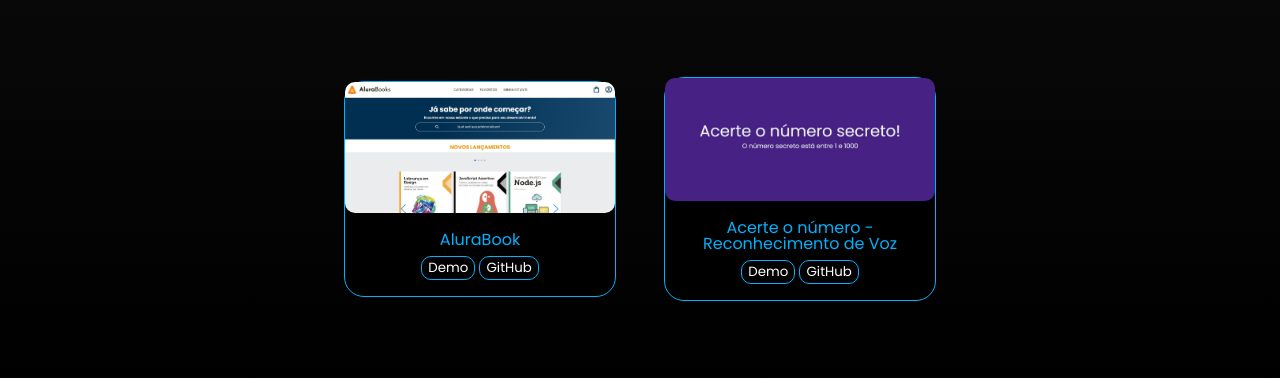
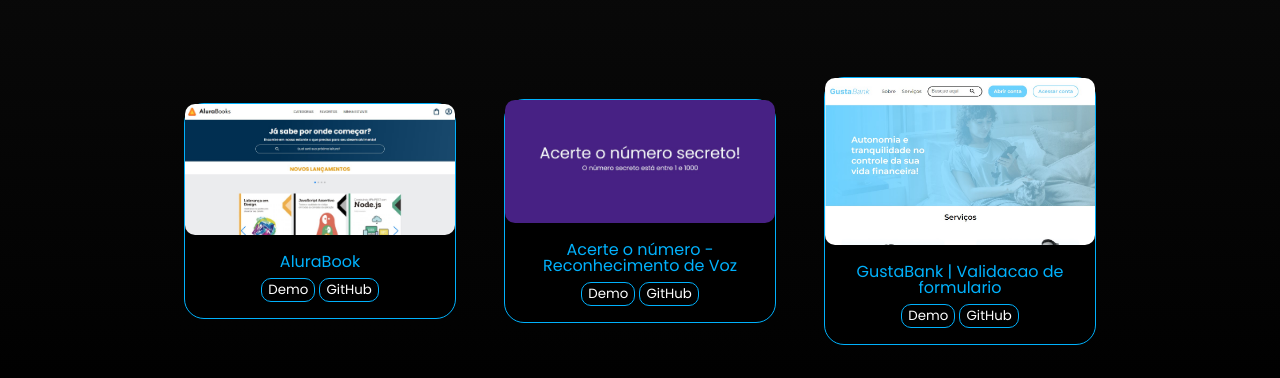
Before and after one commit to GustavoVSouza/Site-Portif-lio, a plain HTML site: page index.html in a window 1280 px wide. Shown: the part 1625-2003 px from the top of the page. Drawn offline with Linux system fonts and the light colour scheme.

Commit message:
Projeto 7 adicionado

```diff
--- a/index.html
+++ b/index.html
@@ -105,6 +105,12 @@
                     <a href="https://jogo-com-reconhecimento-de-voz-amber.vercel.app/" target="_blank"><button class="projetos__card-botao">Demo</button></a>
                     <a href="https://github.com/GustavoVSouza/Jogo-com-Reconhecimento-de-Voz" target="_blank"><button class="projetos__card-botao">GitHub</button></a>
                 </li>
+                <li class="projetos__card">
+                    <img class="projetos__card-img" src="assets/img/Projeto 7.jpg" alt="Imagem do projeto de jogo com reconhecimento de voz">
+                    <h3 class="projetos__card-titulo">GustaBank | Validacao de formulario</h3>
+                    <a href="https://gusta-bank.vercel.app/" target="_blank"><button class="projetos__card-botao">Demo</button></a>
+                    <a href="https://github.com/GustavoVSouza/GustaBank-Validacao-de-formulario" target="_blank"><button class="projetos__card-botao">GitHub</button></a>
+                </li>
             </ul>
         </section>
 
```
Also changed, not shown: assets/img/Projeto 7.jpg (added).
